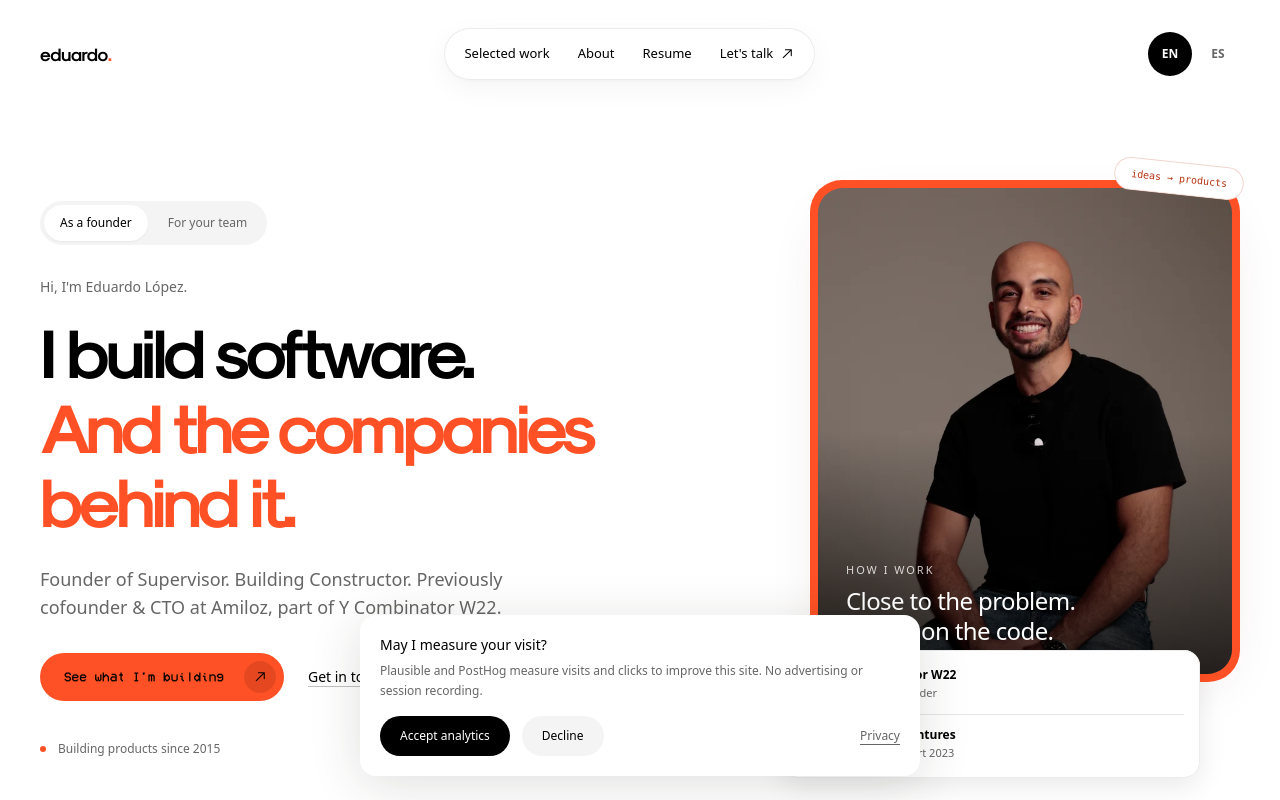
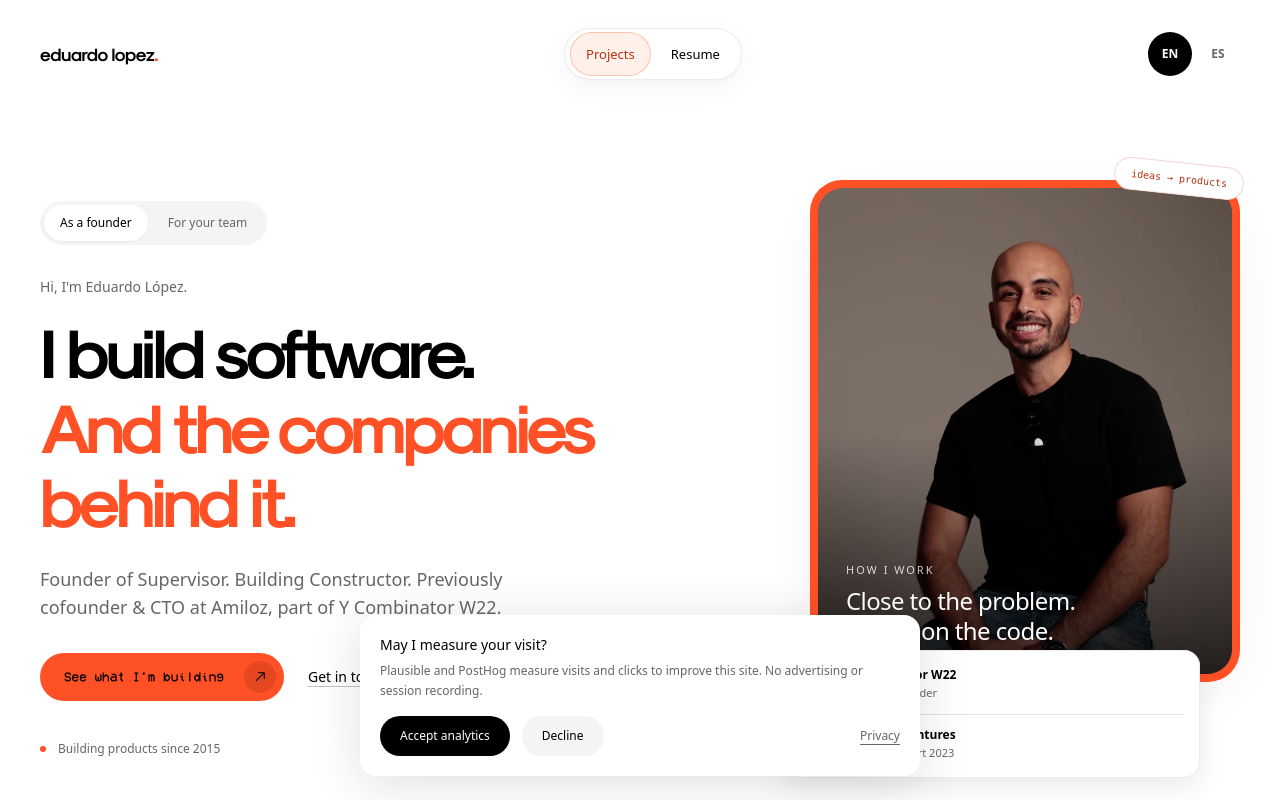
Before and after one commit to loama/personal-portfolio, a Next.js app: page /en in a window 1280 px wide. Shown: the top 800 px of the page. Built offline with nearby package versions, Linux system fonts and the light colour scheme.

Commit message:
fix(nav): show the current page in a simpler header

```diff
--- a/src/app/globals.css
+++ b/src/app/globals.css
@@ -27,8 +27,9 @@ body { margin: 0; }
 }
 .hero-title { font-size: clamp(2.35rem, 5.4vw, 4.6rem); line-height: 1.08; }
 .nav-island { background: rgba(255,255,255,.92); box-shadow: 0 2px 3px rgba(0,0,0,.025), 0 8px 28px rgba(0,0,0,.045), inset 0 0 0 1px #ececec; }
-.nav-island a { display: inline-flex; min-height: 44px; align-items: center; justify-content: center; transition: color 220ms cubic-bezier(.22,.68,0,1.01); }
+.nav-island a { display: inline-flex; min-height: 44px; align-items: center; justify-content: center; border-radius: 999px; padding-inline: 1rem; white-space: nowrap; transition: color 220ms cubic-bezier(.22,.68,0,1.01), background-color 220ms cubic-bezier(.22,.68,0,1.01), box-shadow 220ms cubic-bezier(.22,.68,0,1.01); }
 .nav-island a:hover { color: #b63312; }
+.nav-island a[aria-current] { color: #b63312; background: #fff0ea; box-shadow: inset 0 0 0 1px #ffc3af; }
 .portrait-shell { background: #ff5125; box-shadow: 0 18px 65px -30px rgba(110,40,20,.2); }
 .portrait-shade { background: linear-gradient(180deg, transparent 50%, rgba(0,0,0,.68)); }
 .founder-note { background: #fff; box-shadow: 0 8px 28px rgba(0,0,0,.09), inset 0 0 0 1px #ececec; }
--- /dev/null
+++ b/src/components/main-navigation.tsx
@@ -0,0 +1,13 @@
+import Link from "next/link";
+import type { Locale, ResumeVersion } from "@/lib/site";
+
+export function MainNavigation({ locale, path, mode }: { locale: Locale; path: string; mode: ResumeVersion }) {
+  const es = locale === "es";
+  const isResume = path.startsWith("/resume/");
+  const isWork = path === "" || path === "/work" || path.startsWith("/work/");
+
+  return <nav aria-label={es ? "Navegación principal" : "Main navigation"} className="nav-island order-3 flex w-full items-center justify-center gap-0.5 rounded-full px-1 py-1 text-xs font-medium sm:order-none sm:w-auto sm:gap-1 sm:px-1.5 sm:text-[13px]">
+    <Link href={`/${locale}#work`} aria-current={isWork ? "location" : undefined}>{es ? "Proyectos" : "Projects"}</Link>
+    <Link href={`/${locale}/resume/${mode}`} aria-current={isResume ? "page" : undefined}>{es ? "Currículum" : "Resume"}</Link>
+  </nav>;
+}
--- a/src/components/shell.tsx
+++ b/src/components/shell.tsx
@@ -1,6 +1,7 @@
 import Link from "next/link";
 import { ArrowTopRightIcon } from "@radix-ui/react-icons";
 import { contacts, type Locale } from "@/lib/site";
+import { MainNavigation } from "./main-navigation";
 
 export function Arrow({ className = "" }: { className?: string }) {
   return <ArrowTopRightIcon aria-hidden="true" className={`h-4 w-4 ${className}`} />;
@@ -8,16 +9,10 @@ export function Arrow({ className = "" }: { className?: string }) {
 
 export function Header({ locale, path = "", mode = "founder" }: { locale: Locale; path?: string; mode?: "founder" | "employee" }) {
   const es = locale === "es";
-  const home = `/${locale}${mode === "employee" ? "/work" : ""}`;
   return (
     <header className="relative z-20 mx-auto flex max-w-[1320px] flex-wrap items-center justify-between gap-4 px-5 pb-5 pt-7 sm:px-10">
-      <Link href={`/${locale}`} className="wordmark font-display inline-flex min-h-11 items-center text-lg font-semibold tracking-tight" aria-label={es ? "Eduardo López, inicio" : "Eduardo López, home"}>eduardo<span className="text-brand">.</span></Link>
-      <nav aria-label={es ? "Navegación principal" : "Main navigation"} className="nav-island order-3 flex w-full items-center justify-center gap-1 rounded-full px-3 py-1 text-[13px] font-medium sm:order-none sm:w-auto sm:gap-7 sm:px-5">
-        <Link href={`/${locale}#work`}>{es ? "Proyectos" : "Selected work"}</Link>
-        <Link href={`/${locale}#about`}>{es ? "Sobre mí" : "About"}</Link>
-        <Link href={`/${locale}/resume/${mode}`}>{es ? "Currículum" : "Resume"}</Link>
-        <Link href={`${home}#contact`} className="flex items-center gap-1.5">{es ? "Hablemos" : "Let's talk"}<Arrow /></Link>
-      </nav>
+      <Link href={`/${locale}`} className="wordmark font-display inline-flex min-h-11 items-center text-lg font-semibold tracking-tight" aria-label={es ? "Eduardo López, inicio" : "Eduardo López, home"}>eduardo lopez<span className="text-brand">.</span></Link>
+      <MainNavigation locale={locale} path={path} mode={mode} />
       <nav aria-label={es ? "Idioma" : "Language"} className="flex items-center gap-1 text-xs font-semibold">
         {(["en", "es"] as const).map((lang) => <Link key={lang} href={`/${lang}${path}`} hrefLang={lang} lang={lang} aria-current={lang === locale ? "page" : undefined} className={`inline-flex min-h-11 min-w-11 items-center justify-center rounded-full px-3 py-2 transition-colors ${lang === locale ? "bg-ink text-paper" : "text-muted hover:bg-mist"}`}>{lang.toUpperCase()}</Link>)}
       </nav>
```
